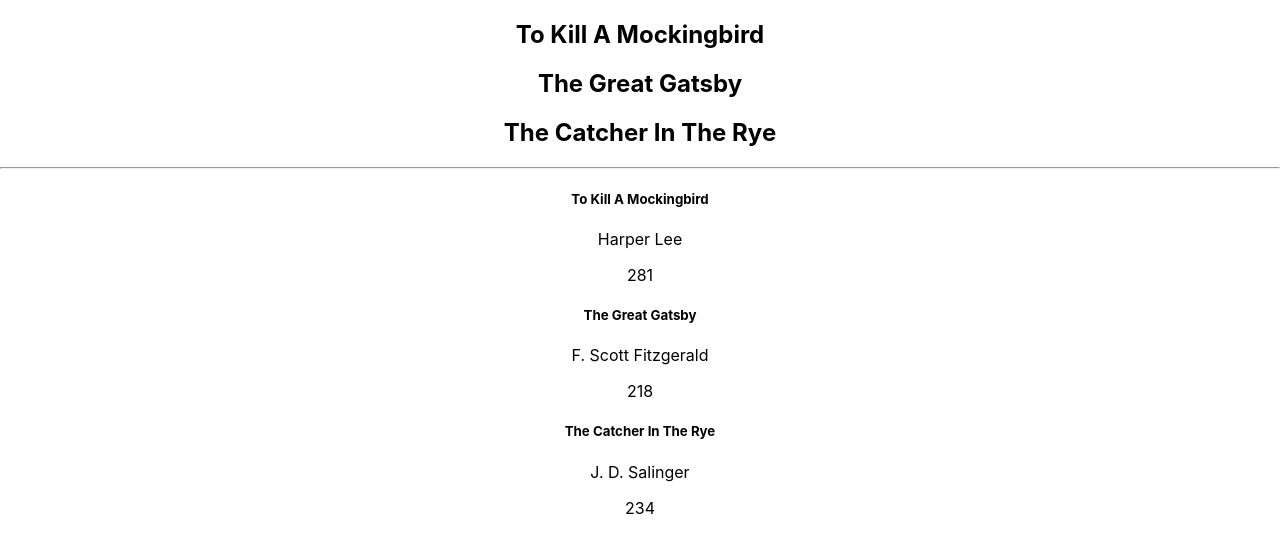
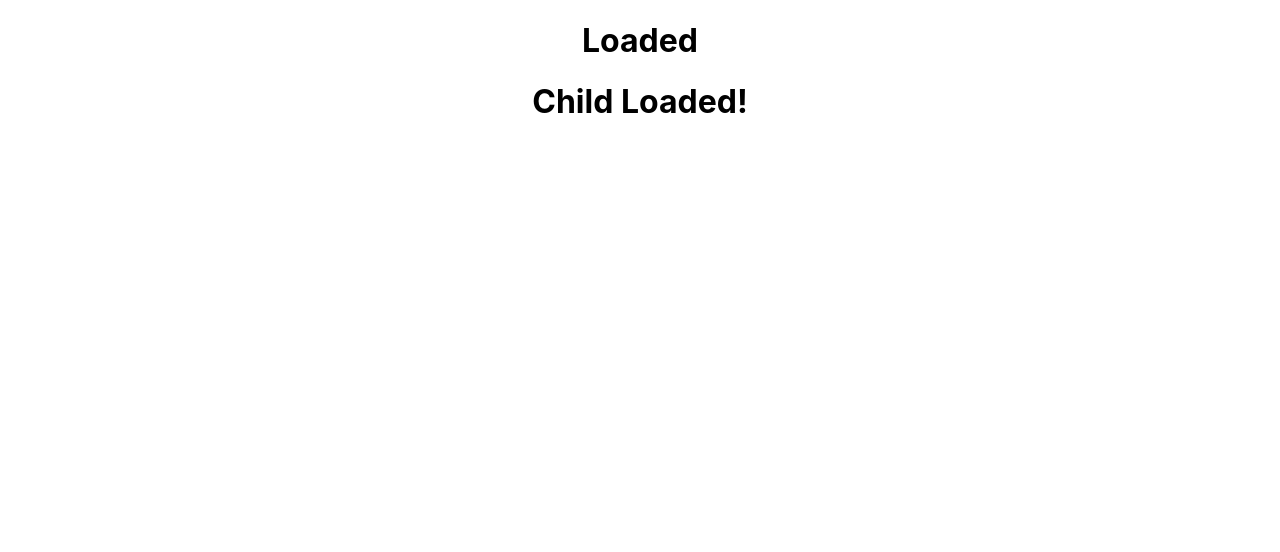
Before and after one commit to vkleer/react-app, a React (Create React App) app in the folder my-app/: page / in a window 1280 px wide. Shown: the top 552 px of the page. Built offline with nearby package versions, Linux system fonts and the light colour scheme.

Commit message:
Create components to display use of componentDidMount method

```diff
--- a/my-app/public/index.html
+++ b/my-app/public/index.html
@@ -14,7 +14,7 @@
       manifest.json provides metadata used when your web app is installed on a
       user's mobile device or desktop. See https://developers.google.com/web/fundamentals/web-app-manifest/
     -->
-    <link rel="manifest" href="%PUBLIC_URL%/manifest.json" />
+    <link rel="manifest" crossorigin="use-credentials" href="%PUBLIC_URL%/manifest.json" />
     <!--
       Notice the use of %PUBLIC_URL% in the tags above.
       It will be replaced with the URL of the `public` folder during the build.
--- a/my-app/src/App.js
+++ b/my-app/src/App.js
@@ -11,6 +11,7 @@
 import NestingComponents from './components/NestingComponents';
 import MethodsAsPropsParent from './components/MethodsAsPropsParent';
 import RenderingLists from './components/RenderingLists';
+import LifeCyclesCDM from './components/LifeCyclesCDM';
 
 function App() {
   return (
@@ -25,7 +26,8 @@
       <ConditionalRenderingFunctional connected={true}/> */}
       {/* <NestingComponents /> */}
       {/* <MethodsAsPropsParent/ > */}
-      <RenderingLists />
+      {/* <RenderingLists /> */}
+      <LifeCyclesCDM />
     </div>
   );
 }
--- a/my-app/src/components/FunctionalGreeting.js
+++ b/my-app/src/components/FunctionalGreeting.js
@@ -2,4 +2,4 @@
 
 const FunctionalGreeting = () => <h1>Hello from React!</h1>;
 
-export default FunctionalGreeting;
+export default FunctionalGreeting
--- a/my-app/src/components/FunctionalGreetingWithProps.js
+++ b/my-app/src/components/FunctionalGreetingWithProps.js
@@ -5,4 +5,4 @@
     return <h1>Hello, {props.name}! I see that you're {props.age} years old; {props.greeting}</h1>;
 }
 
-export default FunctionalGreetingWithProps;
+export default FunctionalGreetingWithProps
--- /dev/null
+++ b/my-app/src/components/LifeCyclesCDM.js
@@ -0,0 +1,40 @@
+import React, { Component } from 'react'
+import LifeCyclesCDMChild from './LifeCyclesCDMChild';
+
+export class LifeCyclesCDM extends Component {
+
+    constructor(props) {
+        console.log('Constructor called');
+      super(props)
+
+      this.state = {
+        data: 'Loading',
+      }
+    }
+
+    getData() {
+        setTimeout(() => {
+            console.log('Data fetched');
+            this.setState({
+                data: 'Loaded',
+            })
+        }, 3000)
+    }
+
+    componentDidMount() {
+        console.log('Component mounted');
+        this.getData();
+    }
+
+    render() {
+        console.log('Render method called');
+        return (
+            <div>
+                <h1>{this.state.data}</h1>
+                <LifeCyclesCDMChild />
+            </div>
+        )
+    }
+}
+
+export default LifeCyclesCDM
--- /dev/null
+++ b/my-app/src/components/LifeCyclesCDMChild.js
@@ -0,0 +1,41 @@
+
+import React, { Component } from 'react'
+
+export class LifeCyclesCDMChild extends Component {
+
+  constructor(props) {
+    console.log('Child Constructor Called')
+    super(props)
+
+    this.state = {
+      data: 'Child Loading...',
+    }
+  }
+
+  getData() {
+    console.log('Child getData() called')
+    setTimeout(() => {
+      console.log('Child Data fetched!')
+      this.setState({
+        data: 'Child Loaded!'
+      })
+    }, 3000)
+  }
+
+  componentDidMount() {
+    console.log('Child Component mounted')
+    this.getData();
+  }
+
+
+  render() {
+    console.log('Child Render method called')
+    return (
+      <div>
+        <h1>{this.state.data}</h1>
+      </div>
+    )
+  }
+}
+
+export default LifeCyclesCDMChild
--- a/my-app/src/components/RenderingLists.js
+++ b/my-app/src/components/RenderingLists.js
@@ -28,13 +28,13 @@
   return (
     <div>
         {bookList.map(book => {
-            return <h2>{book}</h2>
+            return <h2 key={book}>{book}</h2>
         })}
         <hr />
         {
             books.map(book => {
                 return (
-                    <Book book={book} />
+                    <Book key={book.title} book={book} />
                 )
             })
         }
```
